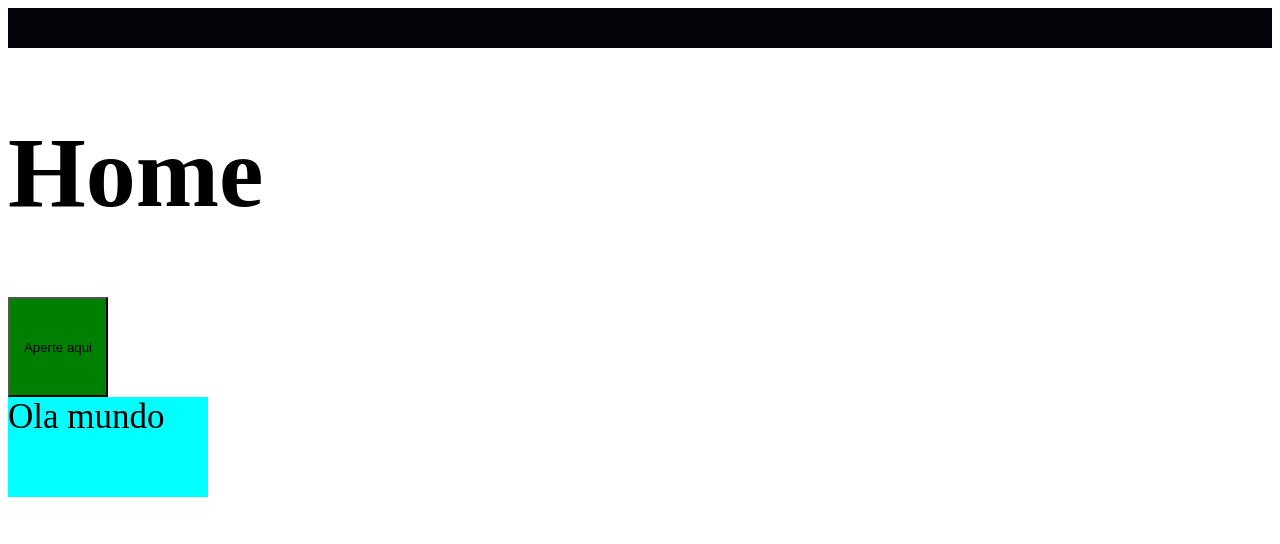
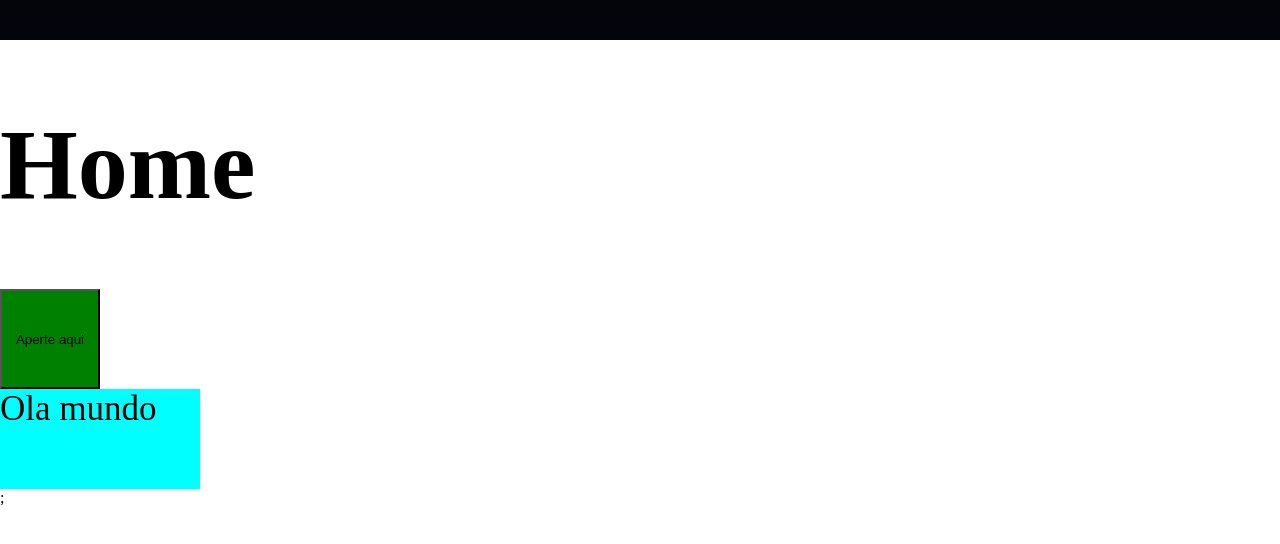
Before and after one commit to SamuelFVG/powerfit-trainee-cpe, a React (Vite) app in the folder powerfit/: page /home in a window 1280 px wide. Shown: the top 544 px of the page. Built offline with nearby package versions, Linux system fonts and the light colour scheme.

Commit message:
GlobalStyles

```diff
--- a/powerfit/src/App.jsx
+++ b/powerfit/src/App.jsx
@@ -1,8 +1,13 @@
 import Routes from "./routes"
+import { GlobalStyles } from "./GlobalStyles";
 
 
 function App() {
-  return <Routes/>;
+
+  return (<>
+    <GlobalStyles/>
+    <Routes/>;
+  </>)
 }
 
 export default App
--- /dev/null
+++ b/powerfit/src/GlobalStyles.js
@@ -0,0 +1,17 @@
+import { createGlobalStyle } from "styled-components";
+
+export const GlobalStyles = createGlobalStyle`
+  html, body {
+    padding: 0;
+    margin: 0;
+  }
+
+  a {
+    color: inherit;
+    text-decoration: none;
+  }
+
+  * {
+    box-sizing: border-box;
+  }
+`;
--- a/powerfit/src/pages/Home/Home.jsx
+++ b/powerfit/src/pages/Home/Home.jsx
@@ -1,12 +1,13 @@
 import {Titulo} from "./Styles"
 import {BotaoGenerico}  from "../../components"
 import {LinkGenerico} from "../../components"
-import {Header} from "../../components"
+import { Header } from "../../components"
+import { HeaderG } from "../../components/Header/Styles"
 
 export default function Home() {
     return (
         <div>
-            <Header/>
+            <HeaderG/>
             <Titulo>Home</Titulo>
             <BotaoGenerico/>
             <LinkGenerico/>
--- a/powerfit/src/styles/GlobalStyles.js
+++ /dev/null
@@ -1,4 +0,0 @@
-import { createGlobalStyle } from "styled-components";
-
-export default createGlobalStyle`
-`;
```
